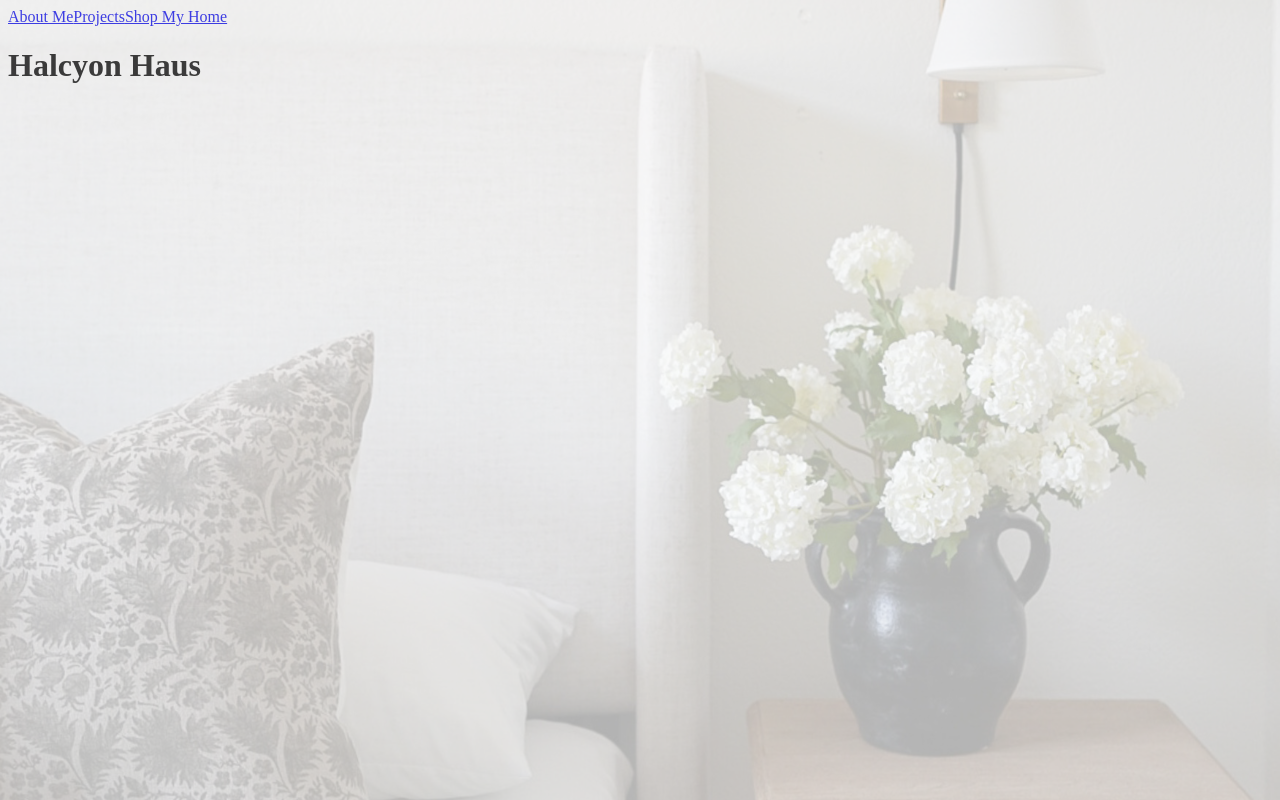
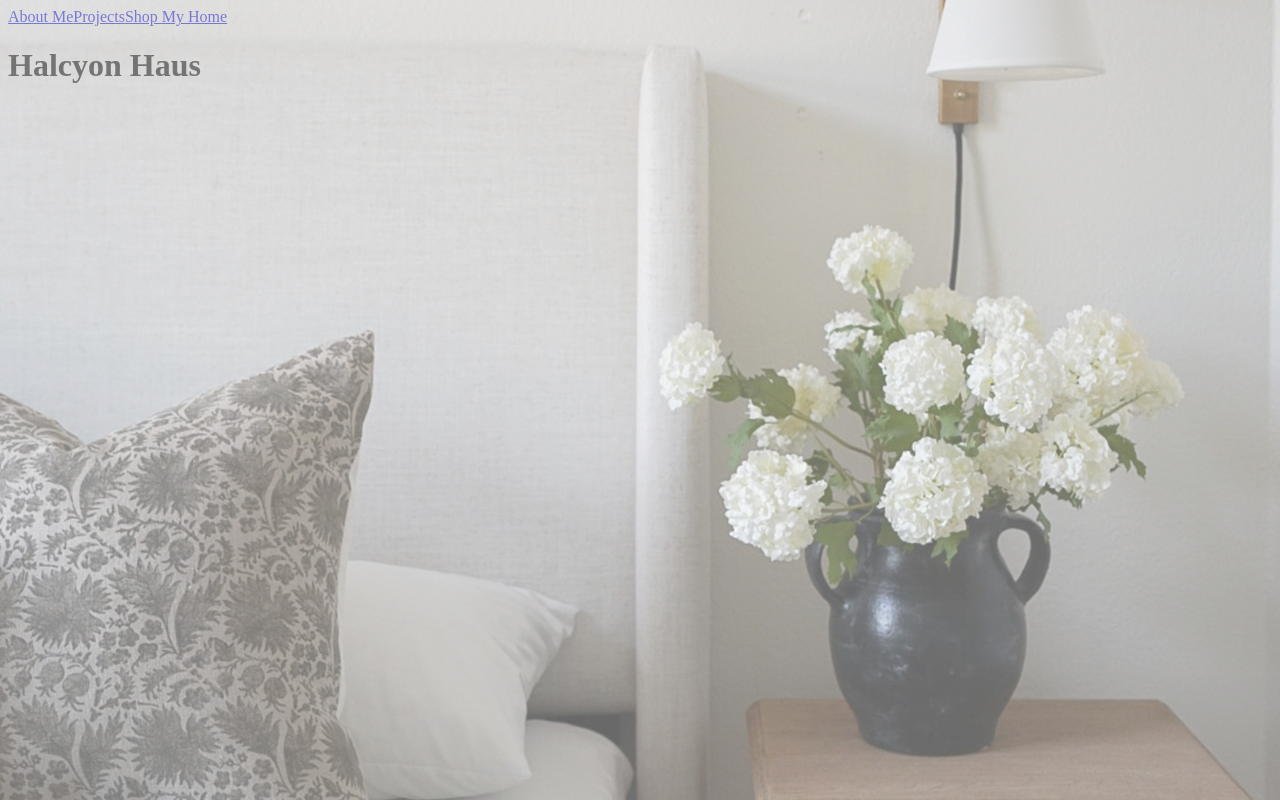
Before and after one commit to HalcyonHaus/halcyonhaus-site, a Next.js app: page / in a window 1280 px wide. Built offline with nearby package versions, Linux system fonts and the light colour scheme.

Commit message:
Update index.js

```diff
--- a/pages/index.js
+++ b/pages/index.js
@@ -38,7 +38,7 @@ export default function HomePage() {
       layout="fill"
       objectFit="cover"
       unoptimized
-      style={{ opacity: 0.3 }} // adjust this value as needed
+      style={{ opacity: 0.6 }} // adjust this value as needed
       priority
         />
       </div>
```
